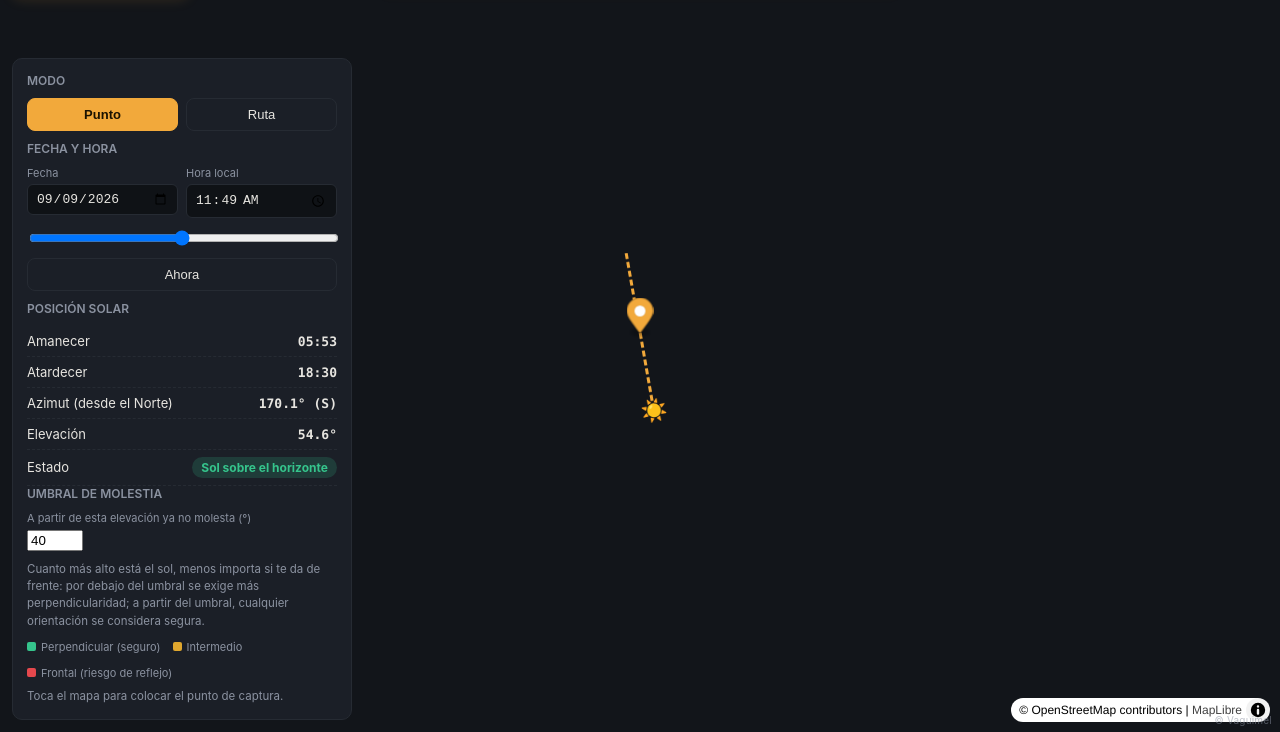
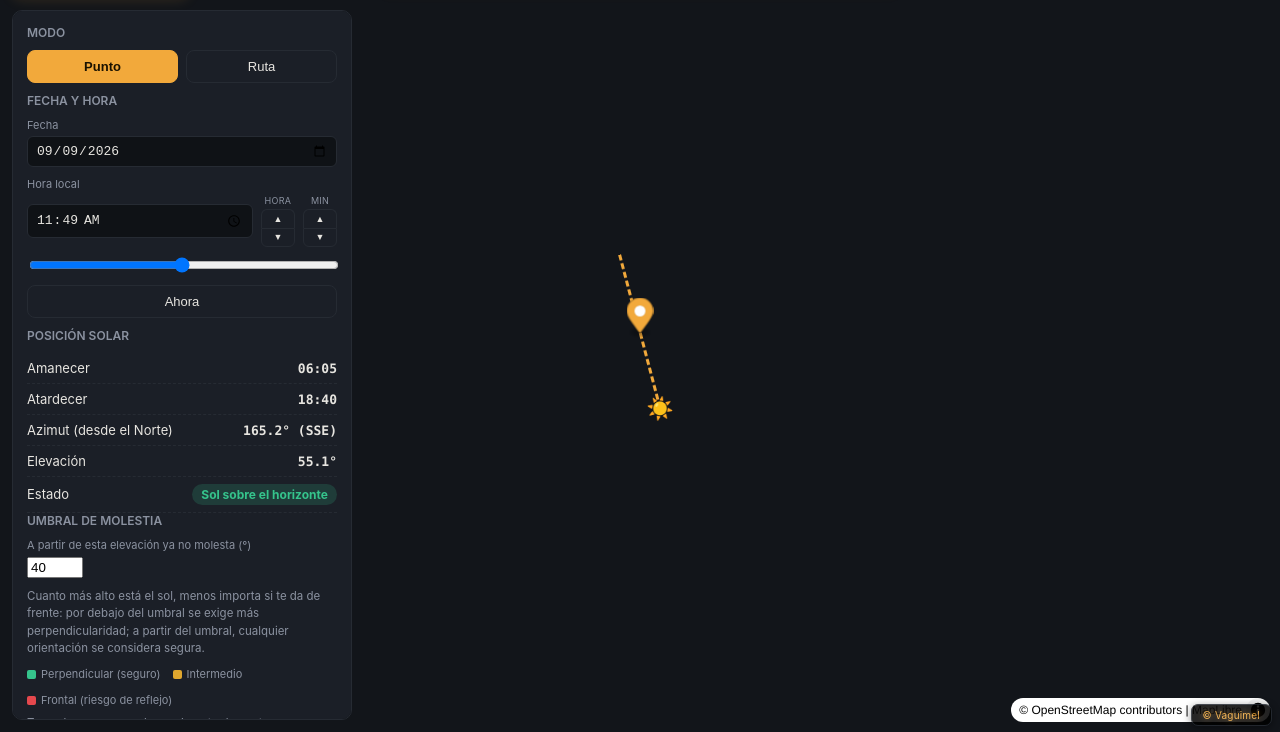
Before and after one commit to inventario2020/RAYO_SOLAR, a plain HTML site: page index.html in a window 1280 px wide. Shown: the part 68-800 px from the top of the page. Drawn offline with nearby package versions, Linux system fonts and the light colour scheme; no server answers; animation ran at ten frames a second.

Commit message:
Add files via upload

```diff
--- a/index.html
+++ b/index.html
@@ -71,8 +71,12 @@
   }
   #authorTag{
     position:absolute;right:8px;bottom:6px;z-index:5;pointer-events:none;
-    font-size:10px;color:var(--text-dim);opacity:.55;letter-spacing:.2px;
+    font-size:10px;color:var(--sun);opacity:.85;letter-spacing:.2px;
     font-family:inherit;user-select:none;
+    background:#000;padding:4px 11px;border-radius:7px;
+    border:1px solid var(--border);
+    text-shadow:0 0 6px rgba(242,169,59,.55);
+    box-shadow:0 2px 8px rgba(0,0,0,.5);
   }
   #panelHeader{display:none;justify-content:space-between;align-items:center;cursor:pointer;user-select:none;}
   #panelHeader .chevron{color:var(--text-dim);transition:transform .2s ease;font-size:14px;}
@@ -116,6 +120,20 @@
   #legend i{width:9px;height:9px;border-radius:2px;display:inline-block;}
   #routebtns{display:flex;gap:8px;margin-top:6px;}
   #routebtns .btn{flex:1;text-align:center;}
+
+  #timeStepperRow{display:flex;gap:18px;margin-top:8px;align-items:flex-end;}
+  .stepperGroup{display:flex;flex-direction:column;align-items:center;gap:3px;}
+  .stepperGroup .stepperLabel{font-size:9px;color:var(--text-dim);text-transform:uppercase;letter-spacing:.3px;}
+  .stepperArrows{display:flex;flex-direction:column;}
+  .stepBtn{
+    background:var(--bg-alt);border:1px solid var(--border);color:var(--text);
+    width:34px;height:19px;display:flex;align-items:center;justify-content:center;
+    cursor:pointer;font-size:9px;line-height:1;padding:0;
+  }
+  .stepBtn:first-child{border-radius:6px 6px 0 0;border-bottom:none;}
+  .stepBtn:last-child{border-radius:0 0 6px 6px;}
+  .stepBtn:hover{border-color:#3a4150;background:#20242c;}
+  .stepBtn:active{background:var(--sun);color:#1a1200;border-color:var(--sun);}
 
   @media (max-width: 680px){
     #topbar{flex-wrap:wrap;}
@@ -164,17 +182,31 @@
   </div>
 
   <h3>FECHA Y HORA</h3>
-  <div class="row">
-    <div>
-      <label>Fecha</label>
-      <input type="date" id="fecha">
-    </div>
-    <div>
-      <label>Hora local</label>
-      <input type="time" id="hora" step="60">
+  <div>
+    <label>Fecha</label>
+    <input type="date" id="fecha" style="width:100%;">
+  </div>
+  <div style="margin-top:10px;">
+    <label>Hora local</label>
+    <div style="display:flex;gap:8px;align-items:center;">
+      <input type="time" id="hora" step="60" style="flex:1;">
+      <div class="stepperGroup">
+        <span class="stepperLabel">Hora</span>
+        <div class="stepperArrows">
+          <button class="stepBtn" id="btnHoraArriba" title="Sumar 1 hora">▲</button>
+          <button class="stepBtn" id="btnHoraAbajo" title="Restar 1 hora">▼</button>
+        </div>
+      </div>
+      <div class="stepperGroup">
+        <span class="stepperLabel">Min</span>
+        <div class="stepperArrows">
+          <button class="stepBtn" id="btnMinArriba" title="Sumar 1 minuto">▲</button>
+          <button class="stepBtn" id="btnMinAbajo" title="Restar 1 minuto">▼</button>
+        </div>
+      </div>
     </div>
   </div>
-  <input type="range" id="slider" min="0" max="1439" step="1">
+  <input type="range" id="slider" min="0" max="1439" step="1" style="margin-top:10px;">
   <div class="row" style="margin-top:8px;">
     <button class="btn" id="btnAhora" style="flex:1;">Ahora</button>
   </div>
@@ -204,7 +236,7 @@
       <input type="checkbox" id="chkAutoRoad" style="width:auto;margin:0;">
       Ajustar a la carretera detectada (automático)
     </label>
-    <div class="hint" id="hintAuto" style="margin-top:2px;">Por defecto, cada toque sobre el mapa coloca un punto exactamente donde tocas, sobre cualquier punto de la cartografía — es lo más fiable. Con esto activado, se intenta además ajustar ese punto al trazado real de la carretera más cercana (requiere internet y puede tardar unos segundos o no encontrar nada si el punto no está sobre una vía cubierta).</div>
+    <div class="hint" id="hintAuto" style="margin-top:2px;">Por defecto, cada toque sobre el mapa coloca un punto exactamente donde tocas, sobre cualquier punto de la cartografía.</div>
     <div id="routebtns">
       <button class="btn" id="btnUndo">Deshacer punto</button>
       <button class="btn" id="btnClear">Borrar ruta</button>
@@ -323,7 +355,7 @@ function cardinal(deg){
 
 /* ---------- Estado ---------- */
 let modo = 'punto'; // 'punto' | 'ruta'
-let punto = [-3.7038, 40.4168]; // Madrid por defecto [lon,lat]
+let punto = [-6.37928, 39.46836]; // Cruz de los Caídos, Cáceres, por defecto [lon,lat] (misma vista inicial que el complemento de QGIS)
 let rutaPts = [];
 let rutaChunks = []; // cada elemento = los puntos añadidos por una acción (un clic o una búsqueda), para poder deshacer por bloques
 let routeFeatures = []; // copia local de los tramos de la ruta (evita depender de propiedades internas de MapLibre)
@@ -505,6 +537,21 @@ $slider.oninput = ()=>{
   update();
 };
 document.getElementById('btnAhora').onclick = ()=>{ setNow(); update(); };
+
+// Sumar/restar hora o minuto: se usa aritmética directa sobre el objeto Date
+// (milisegundos), que ya resuelve el acarreo en ambos sentidos — al sumar 1
+// minuto estando en :59 pasa automáticamente a la siguiente hora (:00), y al
+// restar 1 minuto estando en :00 retrocede a la hora anterior en :59.
+function stepTime(deltaMinutes){
+  currentDate = new Date(currentDate.getTime() + deltaMinutes*60000);
+  syncControlsFromDate();
+  update();
+}
+document.getElementById('btnHoraArriba').onclick = ()=> stepTime(60);
+document.getElementById('btnHoraAbajo').onclick = ()=> stepTime(-60);
+document.getElementById('btnMinArriba').onclick = ()=> stepTime(1);
+document.getElementById('btnMinAbajo').onclick = ()=> stepTime(-1);
+
 setNow();
 
 let umbralElevacion = 40;
```
